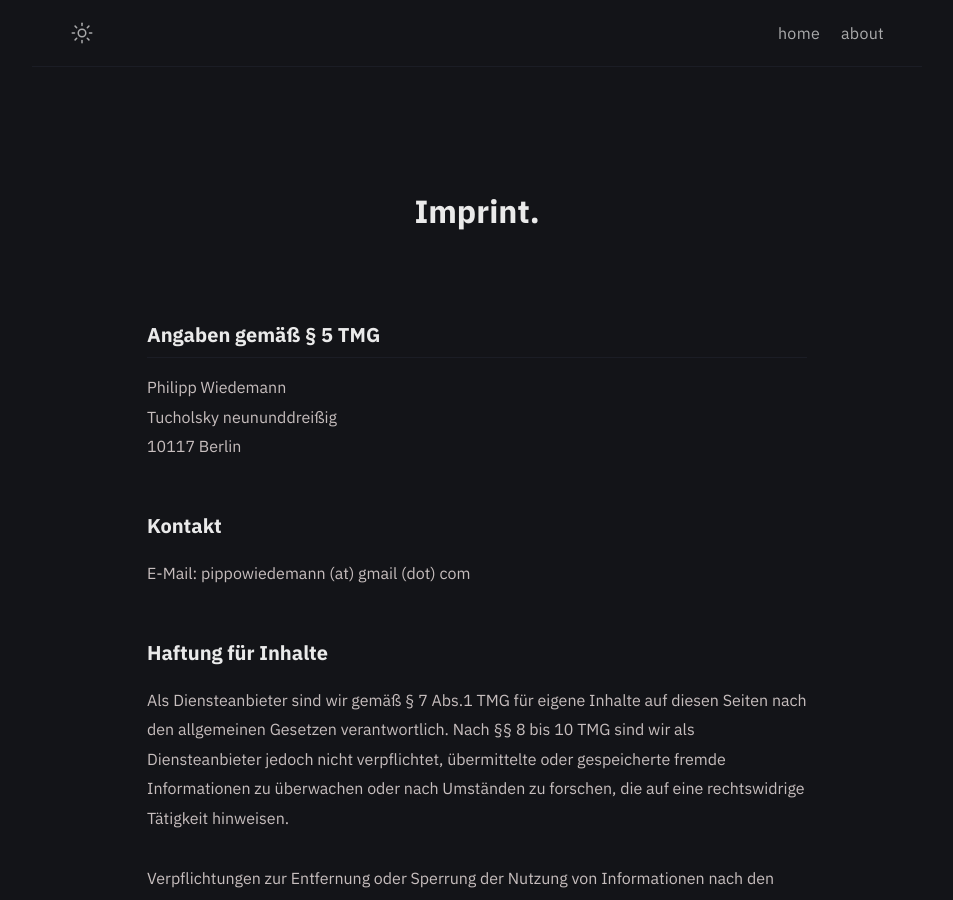
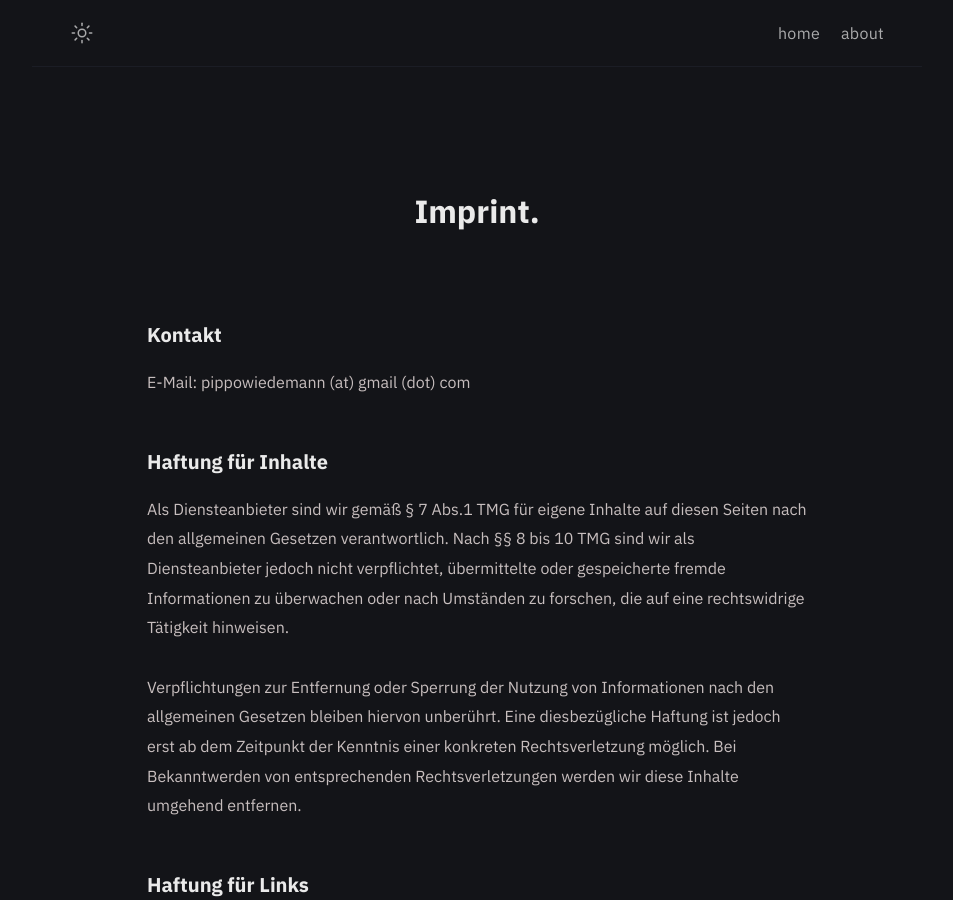
Before and after one commit to pippowie/pippowie.github.io, a Jekyll site: the page built from imprint.md, in a window 1280 px wide and 900 px high. Shown: the whole window, without its empty margins (163-1116 px from the left). Built offline with Jekyll 4.4.1, drawn with Linux system fonts in a browser that asks for light colours.

Commit message:
Update imprint.md

```diff
--- a/imprint.md
+++ b/imprint.md
@@ -5,12 +5,6 @@ layout: page
 excerpt: Imprint.
 comments: false
 ---
-
-### Angaben gemäß § 5 TMG
-
-Philipp Wiedemann\
-Tucholsky neununddreißig\
-10117 Berlin
 
 #### Kontakt
 
```
